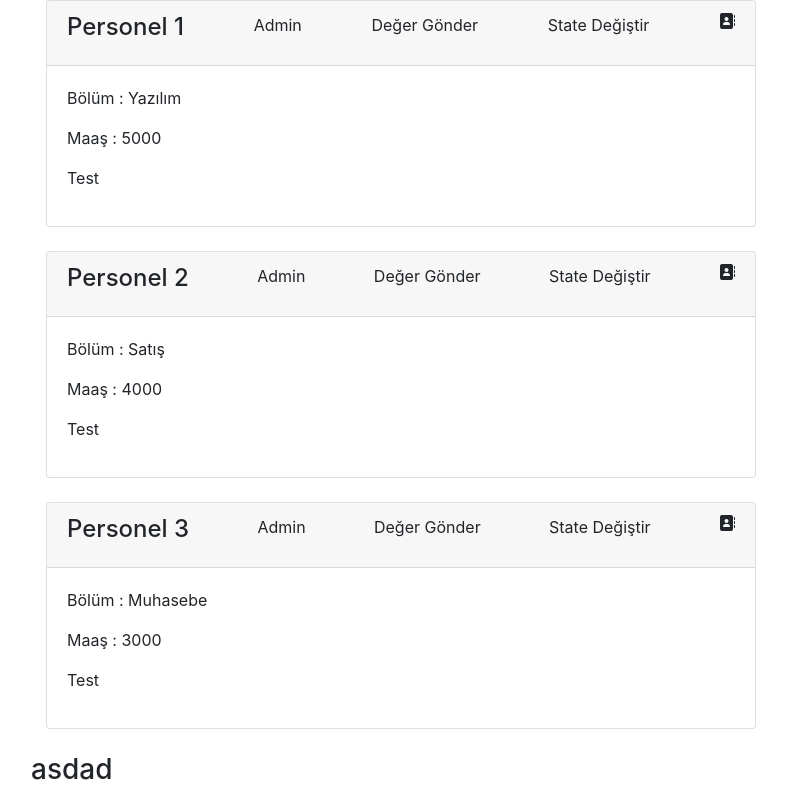
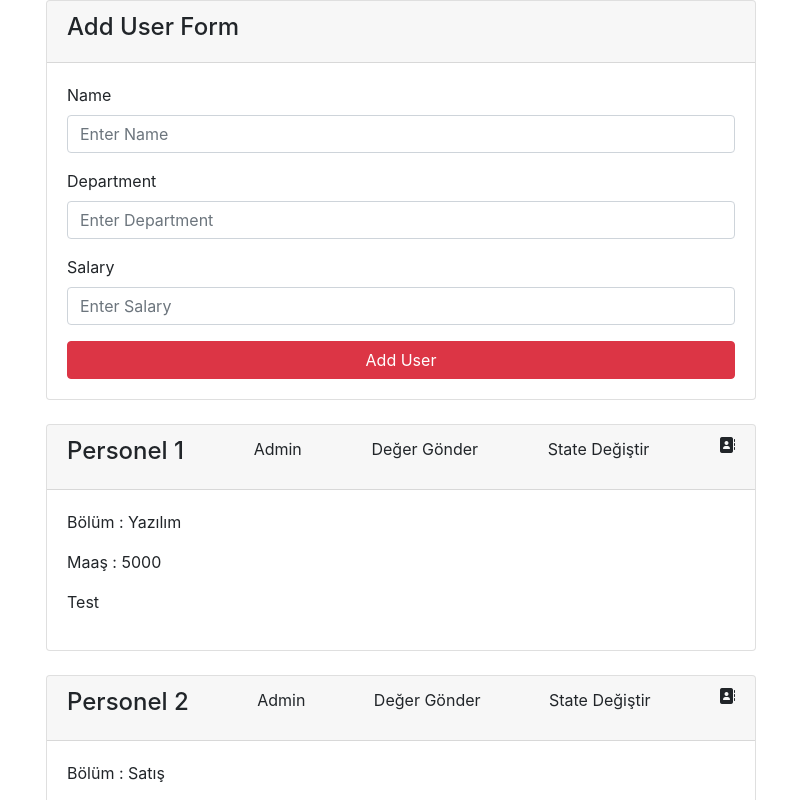
Before and after one commit to ozguryesilbas/reactapp, a React (Create React App) app: page / in a window 1280 px wide. Shown: the top 800 px of the page, without its empty margins (54-841 px from the left). Built offline with nearby package versions, Linux system fonts and the light colour scheme.

Commit message:
kullanıcı formı eklendi, sadece tasarımsal yaklaşımlar var

```diff
--- a/src/App.js
+++ b/src/App.js
@@ -6,6 +6,7 @@
 import Footer from "./components/Footer";
 import Menubar from "./components/Menubar";
 import Personels from "./components/Personels";
+import AddUser from "./components/AddUser";
 
 class App extends Component {
 
@@ -43,6 +44,7 @@
         return (
             <div className="container">                                          {/*bootstrap cssinin gelip gelmediği bu şeklilde kontrol ettik*/}
 
+                <AddUser/>
                 <Personels users = {this.state.users}/>
 
                 {/*  <Personel
--- /dev/null
+++ b/src/components/AddUser.js
@@ -0,0 +1,53 @@
+import React, {Component} from "react";
+
+class AddUser extends Component {
+    render() {
+
+        return (
+            <div className="col-md-8 mb-4">
+                <div className="card">
+                    <div className="card-header">
+                        <h4>Add User Form</h4>
+                    </div>
+                    <div className="card-body">
+                        <form>
+                            <div className="form-group">
+                                <label htmlFor="name">Name</label>
+                                <input type="text"
+                                       placeholder="Enter Name"
+                                       name="name"
+                                       className="form-control"
+                                       id="id"></input>
+                            </div>
+
+                            <div className="form-group">
+                                <label htmlFor="department">Department</label>
+                                <input type="text"
+                                       placeholder="Enter Department"
+                                       name="department"
+                                       className="form-control"
+                                       id="id"></input>
+                            </div>
+
+                            <div className="form-group">
+                                <label htmlFor="salary">Salary</label>
+                                <input type="text"
+                                       placeholder="Enter Salary"
+                                       name="salary"
+                                       className="form-control"
+                                       id="id"></input>
+                            </div>
+
+                            <button type="submit"
+                                    className="btn btn-danger btn-block">
+                                Add User
+                            </button>
+                        </form>
+                    </div>
+                </div>
+            </div>
+        );
+    }
+}
+
+export default AddUser;
```
